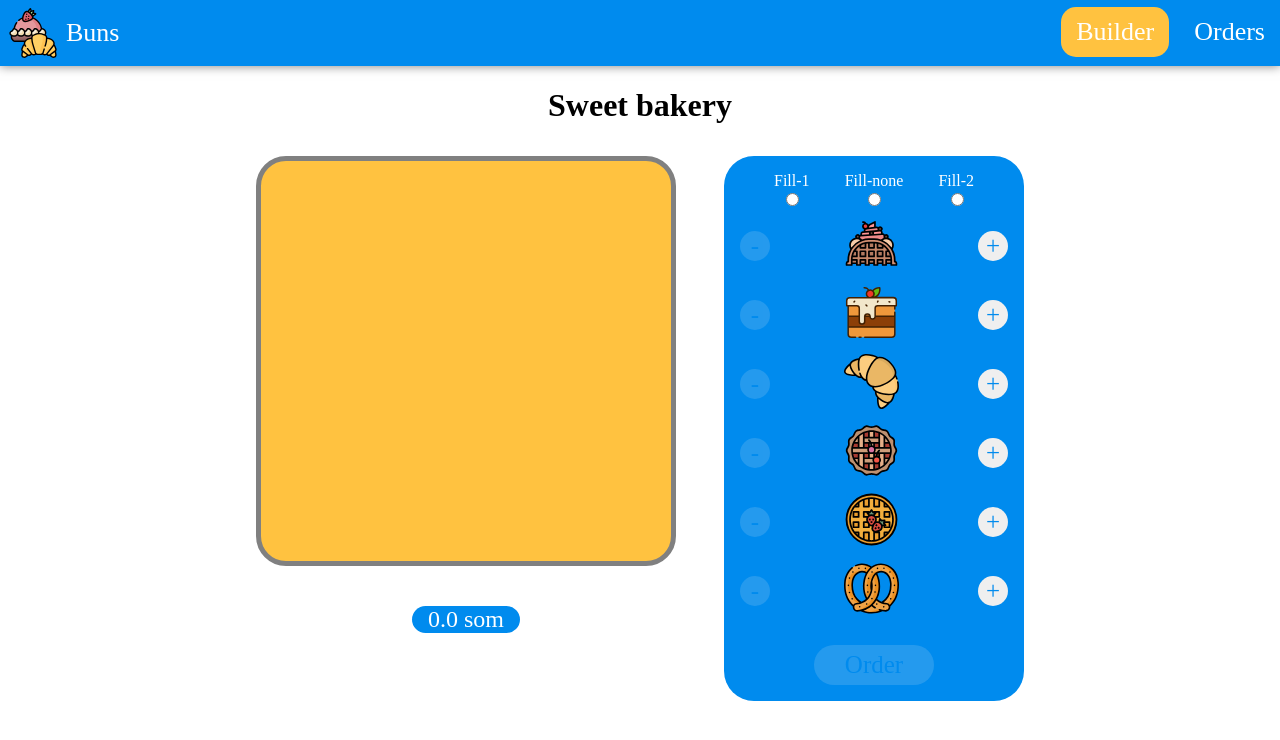
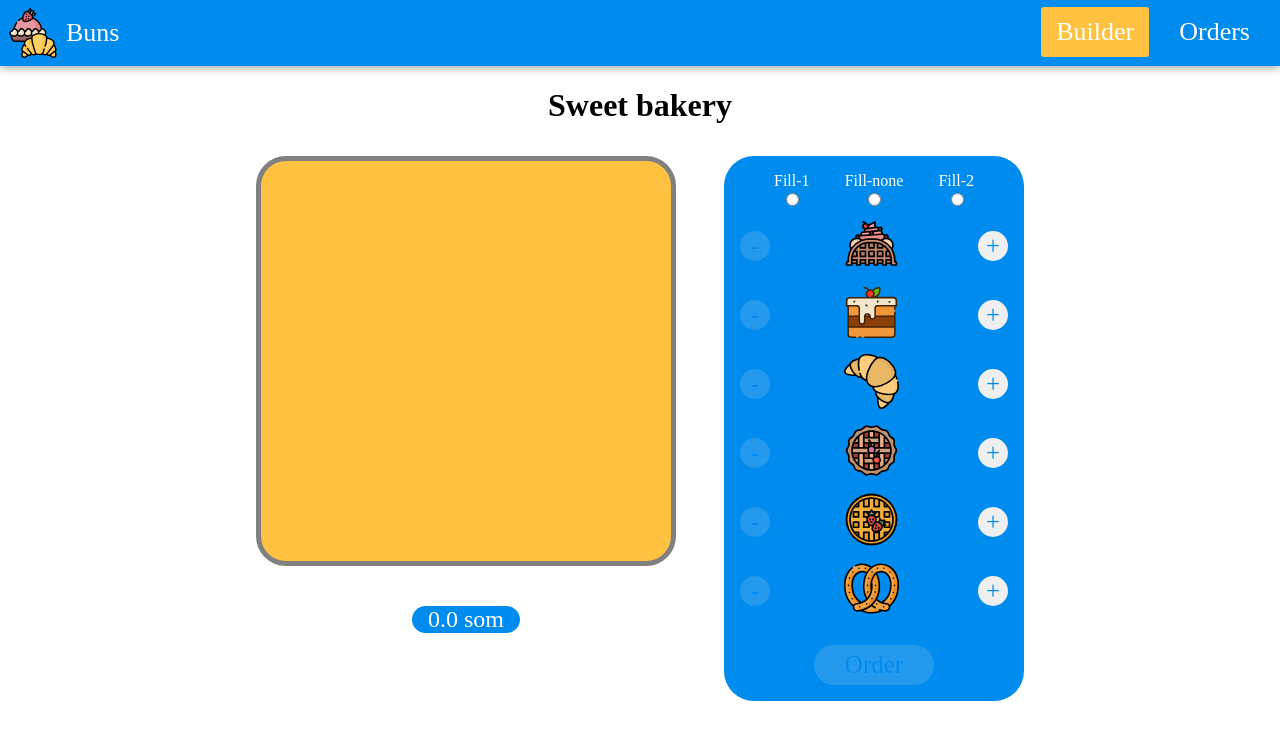
Before and after one commit to Erjankydyrov/tests-builder, a React (Create React App) app: page / in a window 1280 px wide. Shown: the top 740 px of the page. Built offline with nearby package versions, Linux system fonts and the light colour scheme; no server answers; a web font is replaced by a local one.

Commit message:
corected some styles in nav

```diff
--- a/src/components/Nav/NavItem/NavItem.module.css
+++ b/src/components/Nav/NavItem/NavItem.module.css
@@ -3,8 +3,8 @@
     text-decoration: none;
     display: block;
     padding: 10px 15px;
-    border-radius: 15px;
-    margin-left: 10px;
+    border-radius: 3px;
+    margin-right: 15px;
     transition: background-color .5s ease-out;
 }
 .NavItem a:hover {
@@ -13,13 +13,13 @@
 }
 .NavItem a:active,
 .NavItem a.active {
+    border-color: white;
     background-color: #ffc240;
 }
 
 @media (max-width: 549px) {
     .NavItem a {
-        border-top-right-radius: 0px;
-        border-bottom-right-radius: 0px;
+        margin-right: 0;
         border-right: 10px solid transparent;
         border-bottom: none;
     }
```
